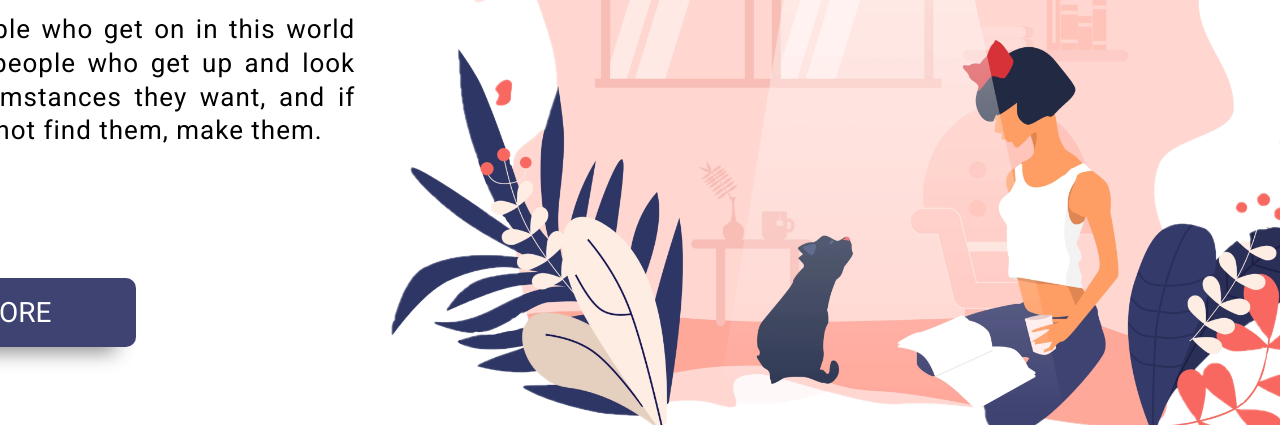
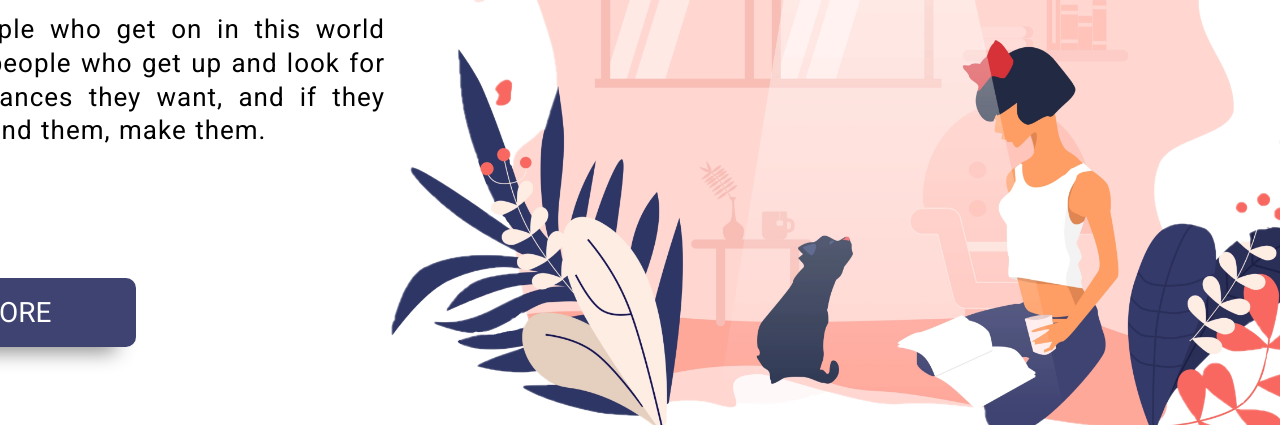
Before and after one commit to airidasju/03-happy-weekend, a website: page index.html in a window 1280 px wide. Shown: the part 405-830 px from the top of the page. Drawn offline with Linux system fonts and the light colour scheme.

Commit message:
word spacing

```diff
--- a/styles.css
+++ b/styles.css
@@ -82,9 +82,10 @@ h1 + p {
   text-align: justify;
   color: black;
   margin-bottom: 130px;
-  width: 94%;
+  width: 100%;
   line-height: 1.3em;
   letter-spacing: 1px;
+  word-spacing: 1px;
 }
 
 i {
```
